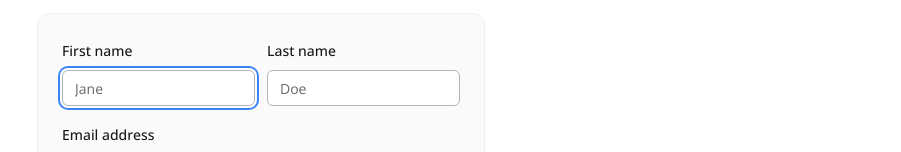
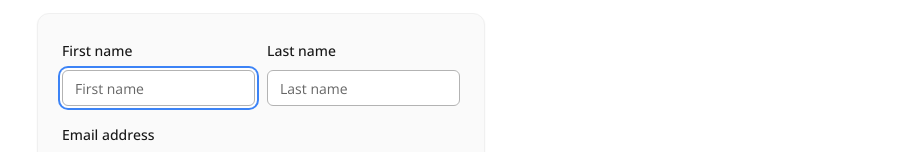
Before and after one commit to Lillyvettee/FormFlow, a React (Vite) app in the folder client/: page /signup in a window 1280 px wide. Shown: the part 143-295 px from the top of the page, without its empty margins (379-1280 px from the left). Built offline with nearby package versions, Linux system fonts and the light colour scheme; a web font is replaced by a local one.

Commit message:
update name
fill no longer triggering

```diff
--- a/client/index.html
+++ b/client/index.html
@@ -5,8 +5,10 @@
     <meta name="viewport" content="width=device-width, initial-scale=1.0, maximum-scale=1" />
     <title>HumMotion</title>
     <meta name="description" content="Forms, donations, volunteer hours and impact reports for nonprofits, in one place." />
-    <link rel="icon" type="image/png" sizes="32x32" href="/favicon-32.png" />
-    <link rel="apple-touch-icon" href="/apple-touch-icon.png" />
+    <link rel="icon" href="/favicon.ico?v=2" sizes="any" />
+    <link rel="icon" type="image/png" sizes="32x32" href="/favicon-32.png?v=2" />
+    <link rel="icon" type="image/png" sizes="192x192" href="/icon-192.png?v=2" />
+    <link rel="apple-touch-icon" href="/apple-touch-icon.png?v=2" />
     <link rel="preconnect" href="https://fonts.googleapis.com">
     <link rel="preconnect" href="https://fonts.gstatic.com" crossorigin>
     <link href="https://fonts.googleapis.com/css2?family=Architects+Daughter&family=DM+Sans:ital,opsz,wght@0,9..40,100..1000;1,9..40,100..1000&family=Fira+Code:wght@300..700&family=Geist+Mono:wght@100..900&family=Geist:wght@100..900&family=IBM+Plex+Mono:ital,wght@0,100;0,200;0,300;0,400;0,500;0,600;0,700;1,100;1,200;1,300;1,400;1,500;1,600;1,700&family=IBM+Plex+Sans:ital,wght@0,100..700;1,100..700&family=Inter:ital,opsz,wght@0,14..32,100..900;1,14..32,100..900&family=JetBrains+Mono:ital,wght@0,100..800;1,100..800&family=Libre+Baskerville:ital,wght@0,400;0,700;1,400&family=Lora:ital,wght@0,400..700;1,400..700&family=Merriweather:ital,opsz,wght@0,18..144,300..900;1,18..144,300..900&family=Montserrat:ital,wght@0,100..900;1,100..900&family=Open+Sans:ital,wght@0,300..800;1,300..800&family=Outfit:wght@100..900&family=Oxanium:wght@200..800&family=Playfair+Display:ital,wght@0,400..900;1,400..900&family=Plus+Jakarta+Sans:ital,wght@0,200..800;1,200..800&family=Poppins:ital,wght@0,100;0,200;0,300;0,400;0,500;0,600;0,700;0,800;0,900;1,100;1,200;1,300;1,400;1,500;1,600;1,700;1,800;1,900&family=Roboto+Mono:ital,wght@0,100..700;1,100..700&family=Roboto:ital,wght@0,100..900;1,100..900&family=Source+Code+Pro:ital,wght@0,200..900;1,200..900&family=Source+Serif+4:ital,opsz,wght@0,8..60,200..900;1,8..60,200..900&family=Space+Grotesk:wght@300..700&family=Space+Mono:ital,wght@0,400;0,700;1,400;1,700&display=swap" rel="stylesheet">
--- a/client/src/pages/signup.tsx
+++ b/client/src/pages/signup.tsx
@@ -438,7 +438,7 @@ export default function SignupPage() {
                 <Label htmlFor="first-name">First name</Label>
                 <Input
                   id="first-name"
-                  placeholder="Jane"
+                  placeholder="First name"
                   value={firstName}
                   onChange={(e) => setFirstName(e.target.value)}
                   autoComplete="given-name"
@@ -450,7 +450,7 @@ export default function SignupPage() {
                 <Label htmlFor="last-name">Last name</Label>
                 <Input
                   id="last-name"
-                  placeholder="Doe"
+                  placeholder="Last name"
                   value={lastName}
                   onChange={(e) => setLastName(e.target.value)}
                   autoComplete="family-name"
```
Also changed, not shown: client/public/icon-192.png (added), 1 other file (tests, documents, lock files or other folders).
